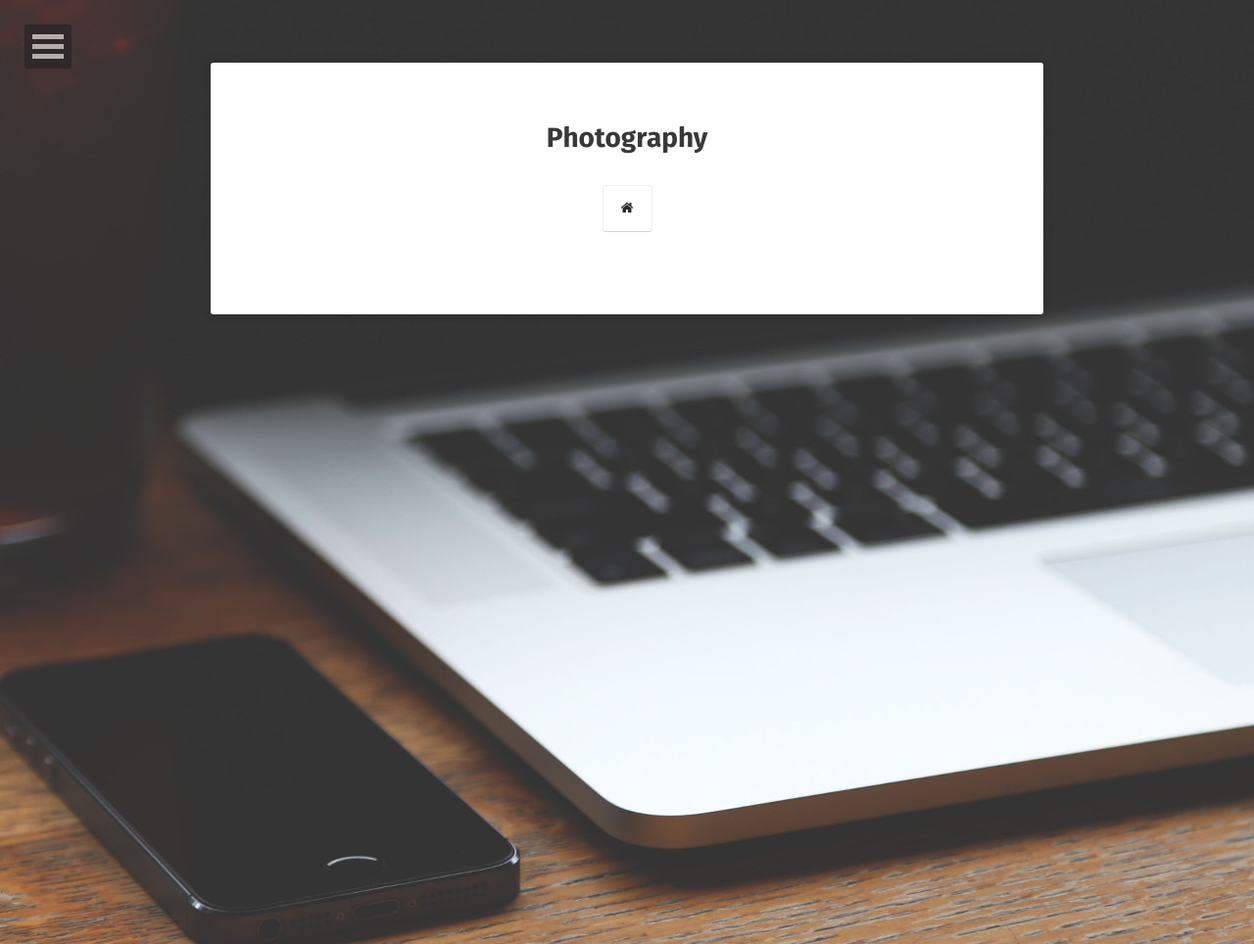
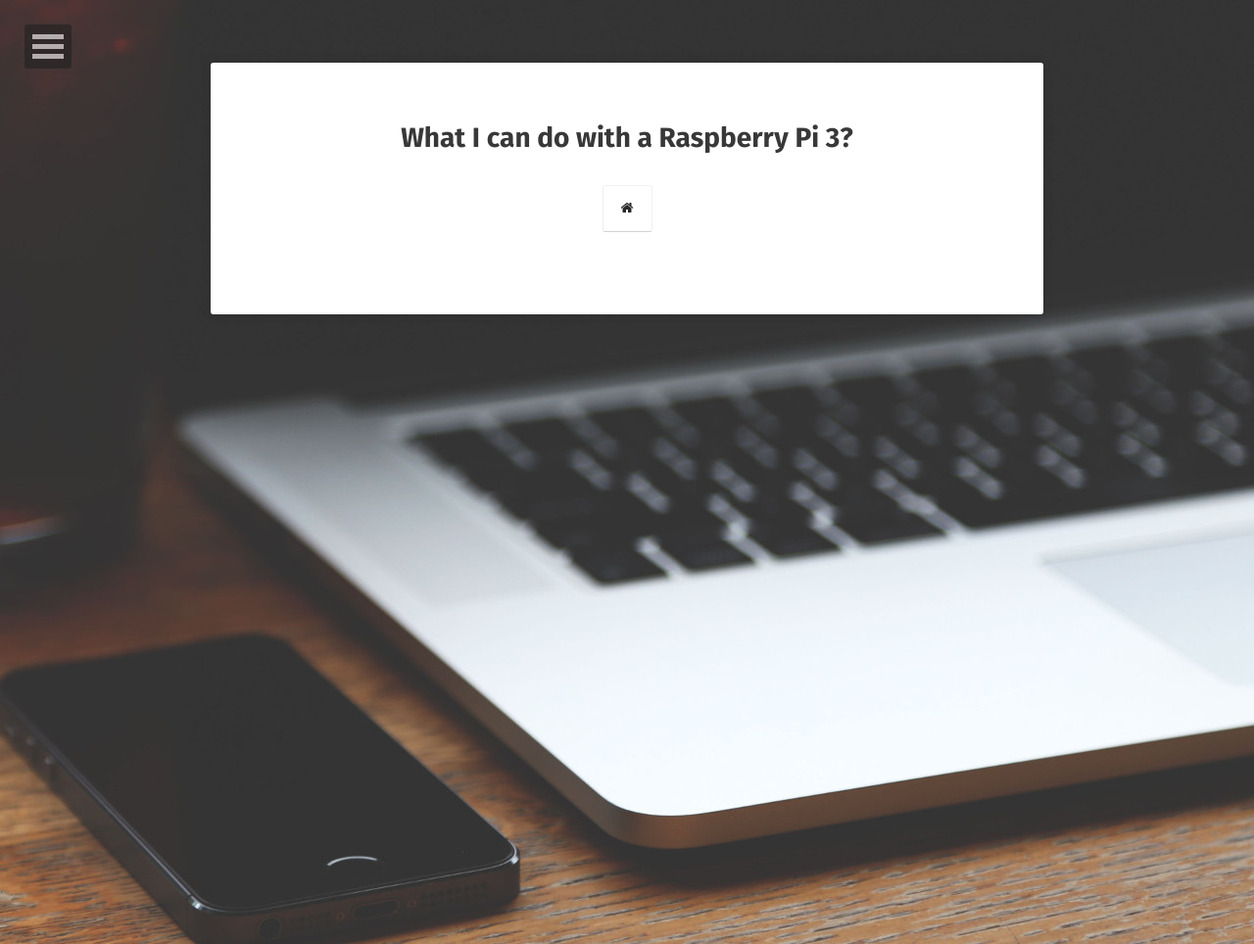
Before and after one commit to TokenJan/TokenJan.github.io, a Jekyll site: the page built from projects/index.md, in a window 1280 px wide. Shown: the whole page at 98% size. Built offline with Jekyll 4.4.1, drawn with Linux system fonts in a browser that asks for light colours; some web fonts are replaced.

Commit message:
change project title

```diff
--- a/projects/index.md
+++ b/projects/index.md
@@ -1,6 +1,6 @@
 ---
 layout: project
-title: Photography
+title: What I can do with a Raspberry Pi 3?
 excerpt: "A List of Projects"
 comments: false
 ---
```
